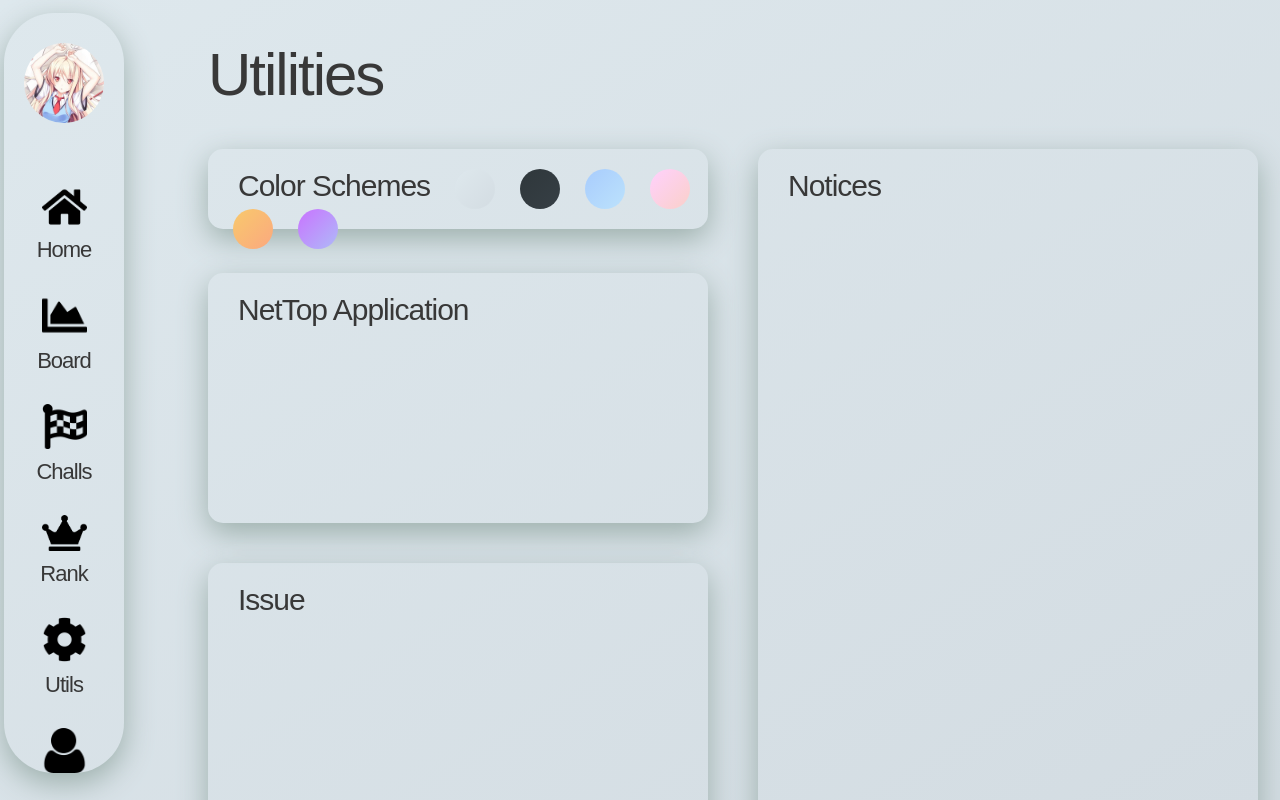
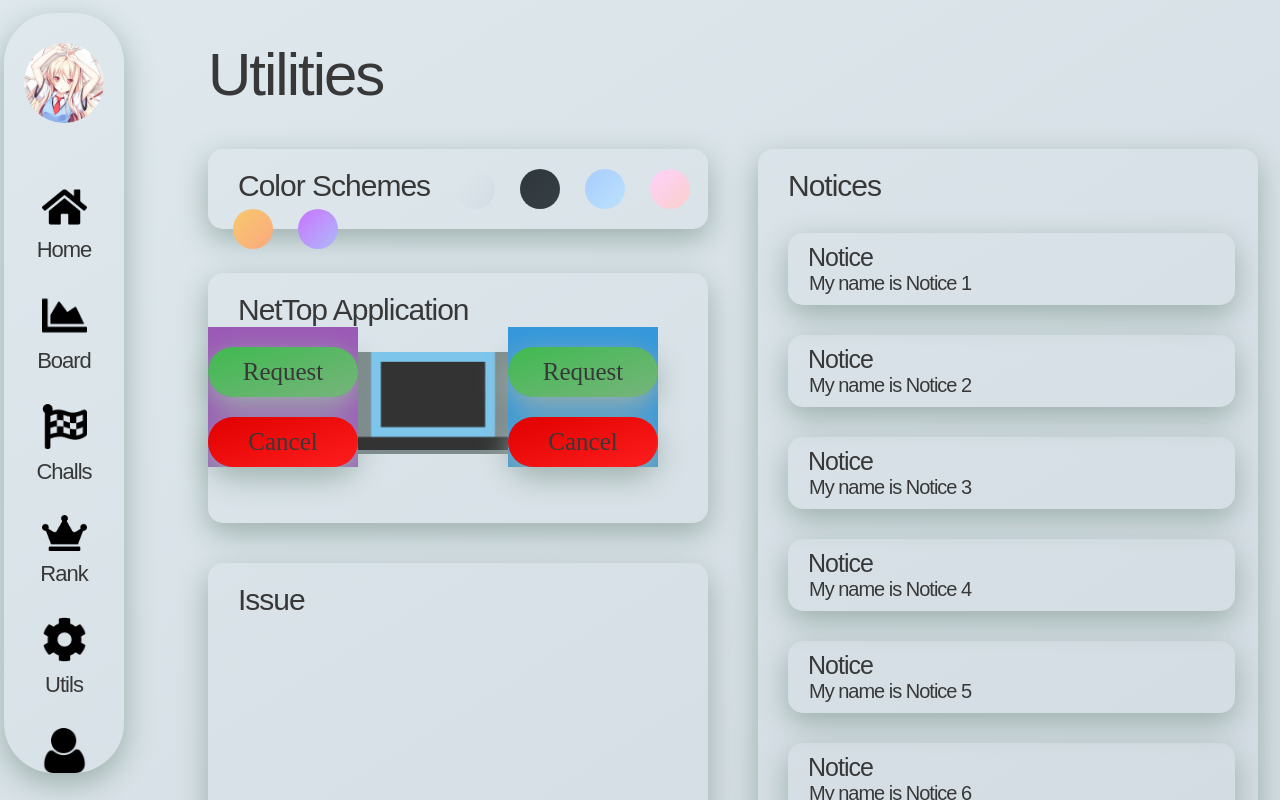
Before and after one commit to Endcat/ciscn-ctfplatform, a Vue app: page /utils in a window 1280 px wide. Built offline with nearby package versions, Linux system fonts and the light colour scheme.

Commit message:
Update utils notice board

```diff
--- a/src/views/Utils.vue
+++ b/src/views/Utils.vue
@@ -20,6 +20,18 @@
             <div :style="$store.state.activeScheme.boxShadow" class="apply-board">
                 <div class="title apply-board-title">
                     NetTop Application
+
+                </div>
+                <div id="apply-left">
+                    <div :style="$store.state.activeScheme.boxShadow" class="request-btn nettop-btn" >Request</div>
+                    <div :style="$store.state.activeScheme.boxShadow" class="cancel-btn nettop-btn" >Cancel</div>
+                </div>
+                <div id="apply-mid">
+                    <img src="@/assets/icons/laptop.png" id="nettop-img" alt="nettop-img">
+                </div>
+                <div id="apply-right">
+                    <div :style="$store.state.activeScheme.boxShadow" class="request-btn nettop-btn" >Request</div>
+                    <div :style="$store.state.activeScheme.boxShadow" class="cancel-btn nettop-btn" >Cancel</div>
                 </div>
 
             </div>
@@ -33,6 +45,12 @@
             <div :style="$store.state.activeScheme.boxShadow" class="rank-board">
                 <div class="title notice-board-title">
                     Notices
+                    <notice-block notice-content="My name is Notice 1" notice-title="Notice"></notice-block>
+                    <notice-block notice-content="My name is Notice 2" notice-title="Notice"></notice-block>
+                    <notice-block notice-content="My name is Notice 3" notice-title="Notice"></notice-block>
+                    <notice-block notice-content="My name is Notice 4" notice-title="Notice"></notice-block>
+                    <notice-block notice-content="My name is Notice 5" notice-title="Notice"></notice-block>
+                    <notice-block notice-content="My name is Notice 6" notice-title="Notice"></notice-block>
                 </div>
             </div>
         </div>
@@ -40,8 +58,10 @@
 </template>
 
 <script>
+    import NoticeBlock from "../components/noticeBlock";
     export default {
         name: "Utils",
+        components: {NoticeBlock},
         methods:{
             changeBlack(){
                 this.$store.state.activeScheme.background = this.$store.state.blackScheme.background;
@@ -217,4 +237,74 @@
     .rank-board:hover{
         transform: translate(0, -5px);
     }
+    .request-btn{
+        position: relative;
+        width: 150px;
+        height: 50px;
+        font-size: 25px;
+        line-height: 50px;
+        border-radius: 50px;
+        text-align: center;
+        text-indent: 0;
+        transition: all 0.2s linear;
+        border: none;
+        background: linear-gradient(to bottom right, rgb(63, 186, 80), rgb(119, 180, 124));
+    }
+    .request-btn:active{
+        color: white;
+        background: linear-gradient(to bottom right, rgb(174, 186, 248), rgb(202, 218, 248));
+    }
+    .request-btn:hover {
+        color: white;
+
+    }
+    .cancel-btn{
+        position: relative;
+        width: 150px;
+        height: 50px;
+        font-size: 25px;
+        line-height: 50px;
+        border-radius: 50px;
+        text-align: center;
+        text-indent: 0;
+        transition: all 0.2s linear;
+        border: none;
+        background: linear-gradient(to bottom right, rgb(225, 0, 0), rgb(255, 30, 30));
+    }
+    .cancel-btn:active{
+        color: white;
+        background: linear-gradient(to bottom right, rgb(174, 186, 248), rgb(202, 218, 248));
+    }
+    .cancel-btn:hover {
+        color: white;
+
+    }
+    .nettop-btn{
+        display: block;
+        position: relative;
+        margin-top: 20px;
+    }
+    #nettop-img{
+        width: 150px;
+        position: relative;
+    }
+    #apply-left{
+        width: 30%;
+        display: inline-block;
+        position: relative;
+        background: #9b59b6;
+    }
+    #apply-mid{
+        display: inline-block;
+        position: relative;
+        background: #7f8c8d;
+    }
+    #apply-right{
+        display: inline-block;
+        position: relative;
+        background: #3498db;
+    }
+    .apply-board-title{
+        display: block;
+    }
 </style>
```
Also changed, not shown: src/assets/icons/laptop.png (added).
